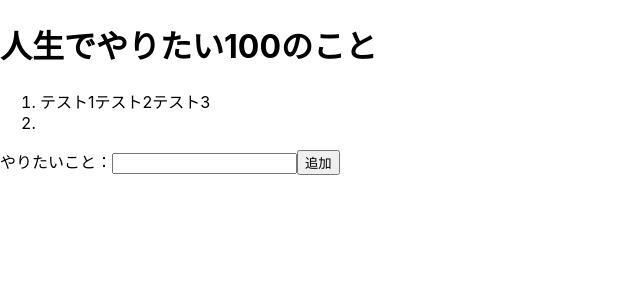
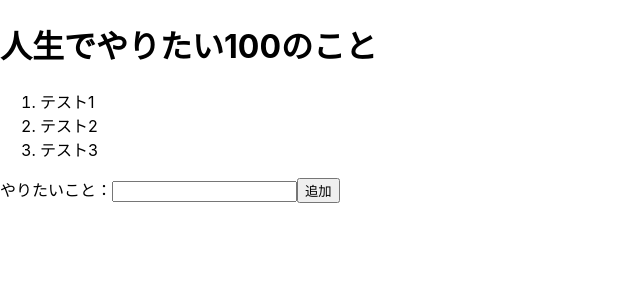
Before and after one commit to Haru0101/life100, a Next.js app: page / in a window 1280 px wide. Shown: the top 300 px of the page, without its empty margins (0-640 px from the left). Built offline with nearby package versions, Linux system fonts and the light colour scheme.

Commit message:
fix: syntax error

```diff
--- a/pages/index.tsx
+++ b/pages/index.tsx
@@ -2,7 +2,7 @@ import type { NextPage } from 'next'
 import { useState } from 'react';
 
 const Home: NextPage = () => {
-  const items = useState([
+  const [items, setItems] = useState([
     'テスト1',
     'テスト2',
     'テスト3',
```
